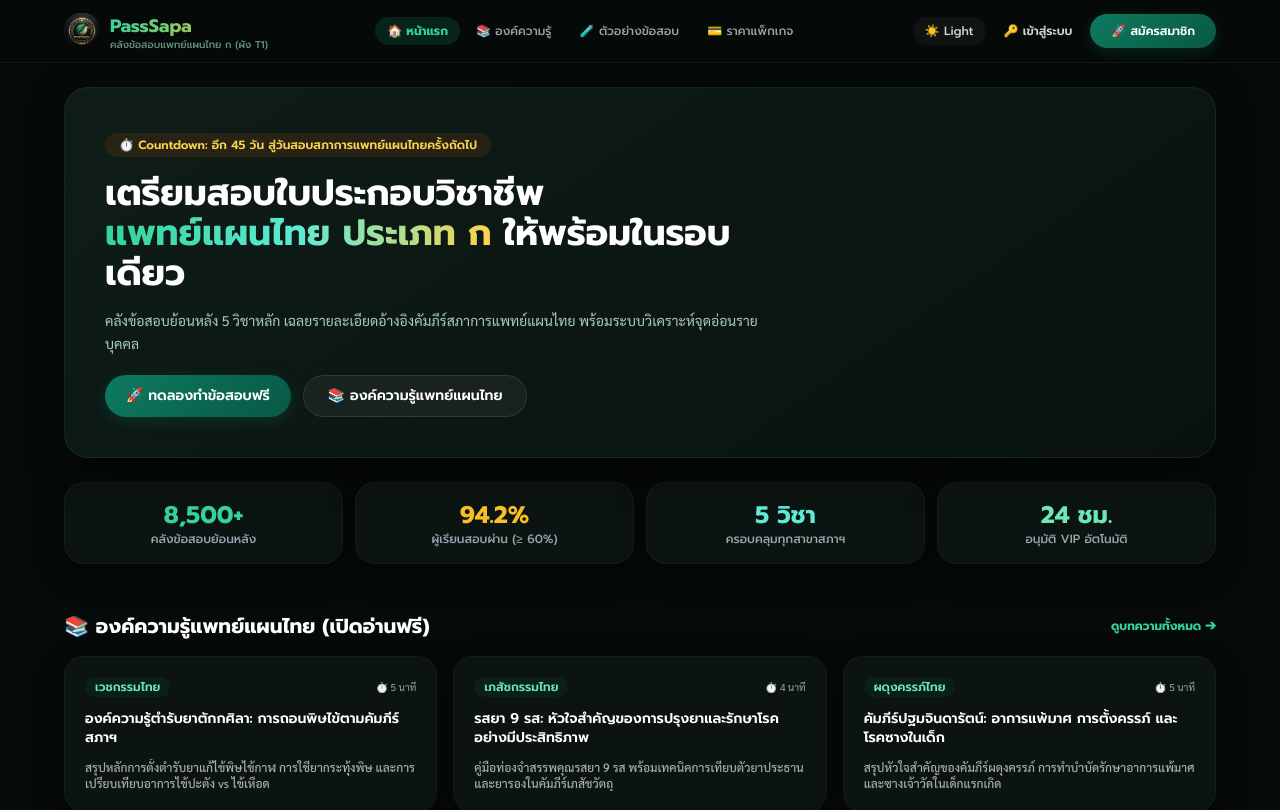
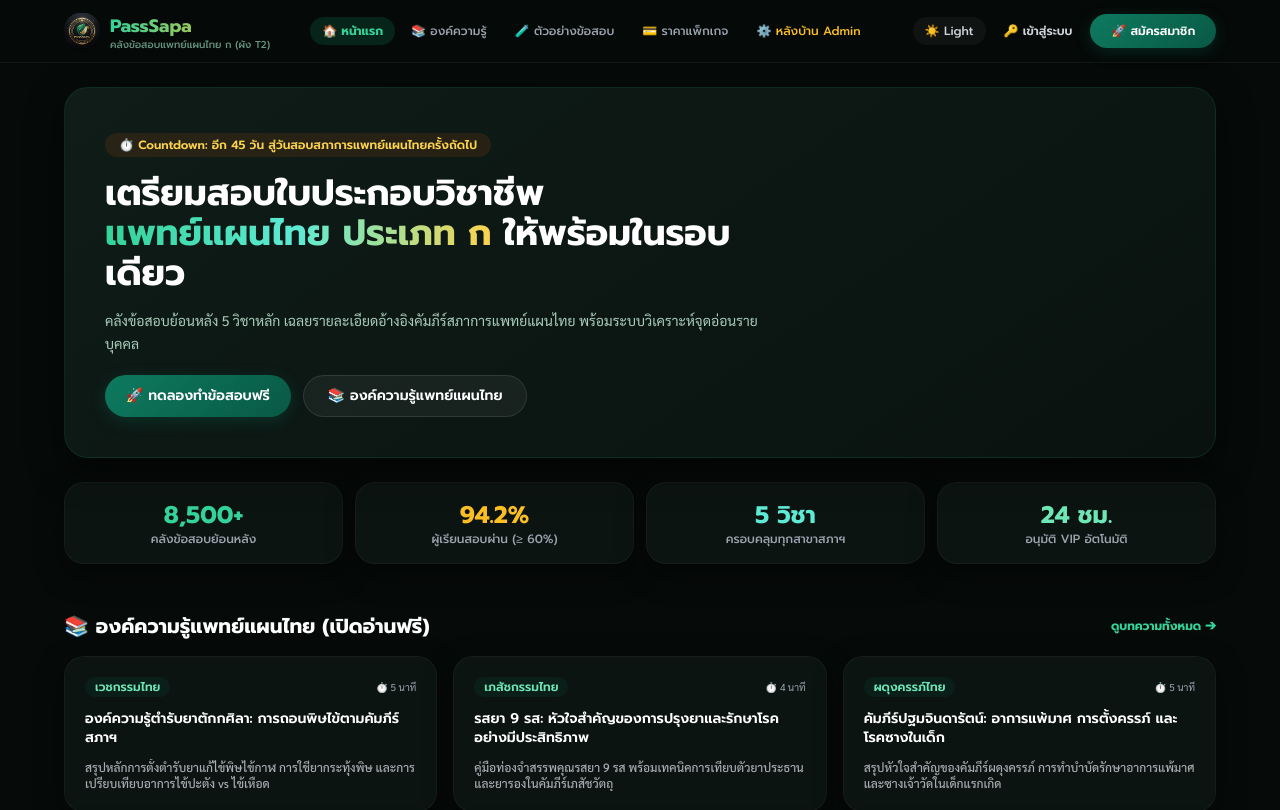
Before and after one commit to klim-w/passsapa, a Next.js app: page / in a window 1280 px wide. Shown: the top 810 px of the page. Built offline with nearby package versions, Linux system fonts and the light colour scheme.

Commit message:
add_admin_shortcut_button_in_top_navbar

```diff
--- a/src/components/Navbar.tsx
+++ b/src/components/Navbar.tsx
@@ -65,12 +65,12 @@
               PassSapa
             </h1>
             <p className="text-[10px] text-emerald-900/70 dark:text-emerald-200/60 font-heading m-0 leading-none hidden sm:block font-medium">
-              คลังข้อสอบแพทย์แผนไทย ก (ผัง T1)
+              คลังข้อสอบแพทย์แผนไทย ก (ผัง T2)
             </p>
           </div>
         </div>
 
-        {/* Dynamic Navigation Lineup (ตามสเปกผัง T1) */}
+        {/* Dynamic Navigation Lineup (ตามสเปกผัง T2) */}
         <div className="hidden lg:flex items-center gap-1 text-xs font-heading">
           <button
             onClick={() => {
@@ -127,6 +127,18 @@
           >
             💳 ราคาแพ็กเกจ
           </button>
+
+          {/* ⚙️ Admin Portal Shortcut Link */}
+          <button
+            onClick={() => onNavigate("admin")}
+            className={`px-3 py-1.5 rounded-full transition-all ${
+              currentView === "admin"
+                ? "bg-amber-500/20 text-amber-900 dark:text-amber-300 font-bold border border-amber-500/30"
+                : "text-amber-800 dark:text-amber-400 hover:text-amber-600 font-medium"
+            }`}
+          >
+            ⚙️ หลังบ้าน Admin
+          </button>
         </div>
 
         {/* Right Actions */}
```
